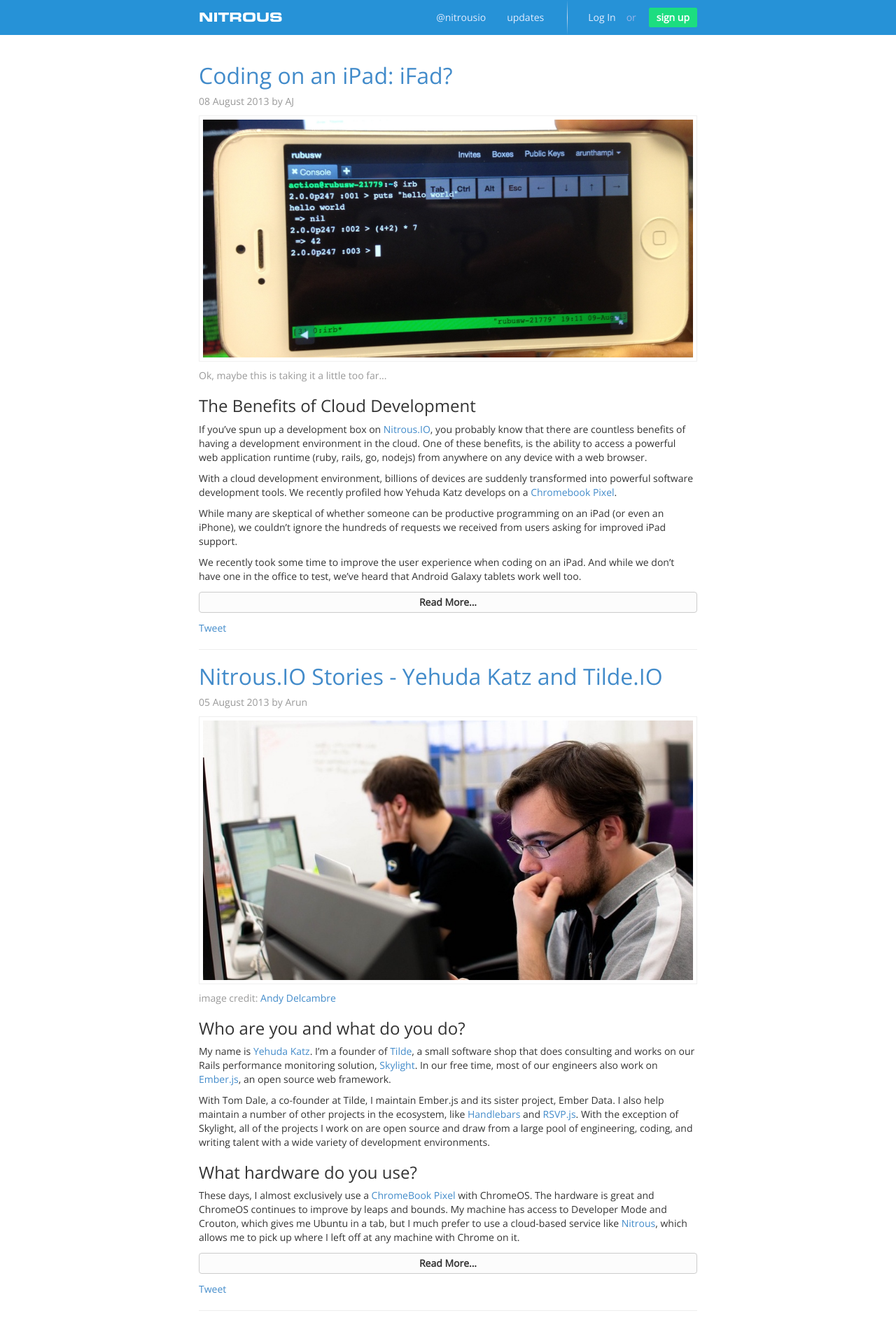
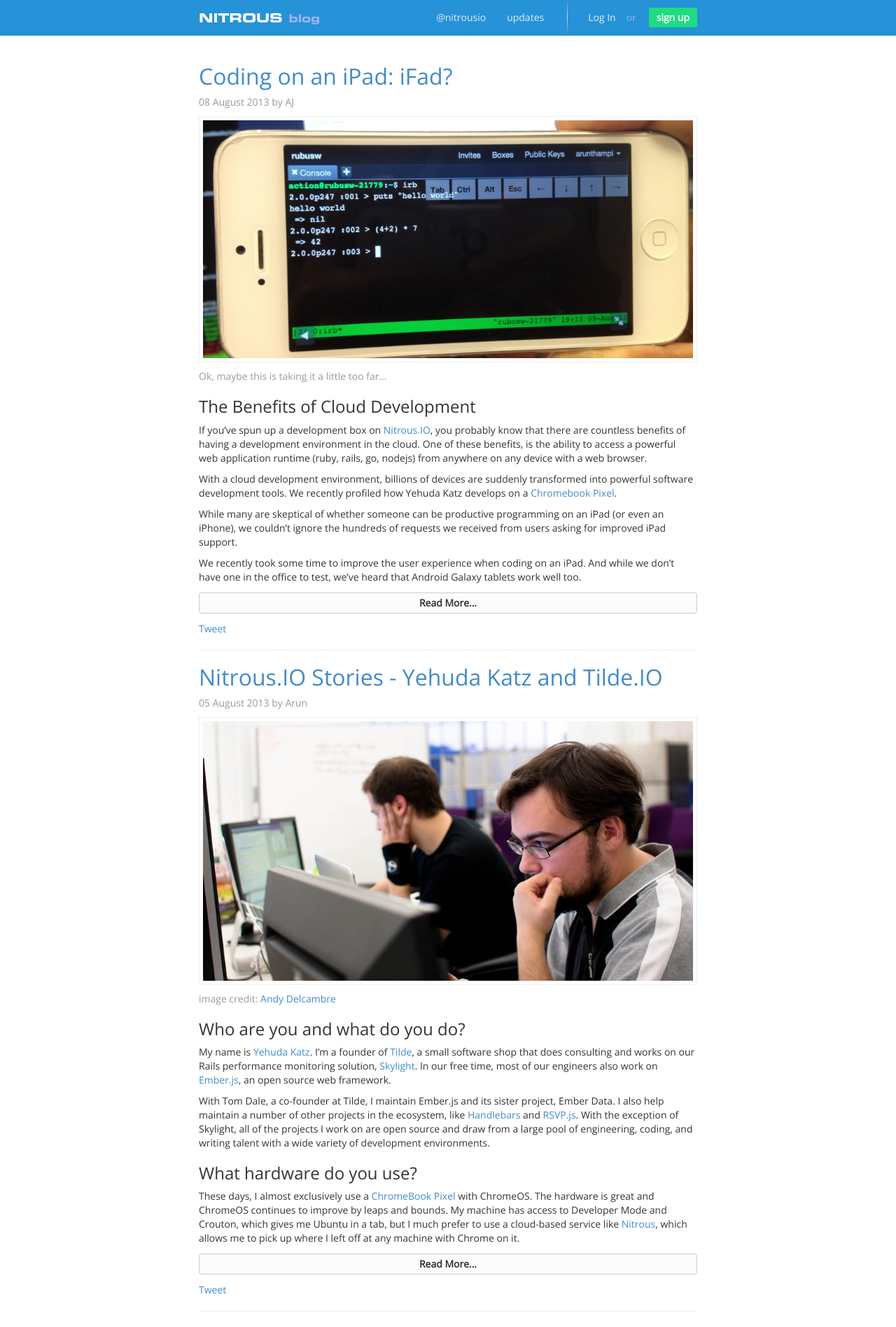
Before and after one commit to koheishingai/blog, a Jekyll site: the page built from index.html, in a window 1280 px wide. Shown: the top 1897 px of the page at 70% size. Built offline with Jekyll 4.4.1, drawn with Linux system fonts in a browser that asks for light colours; Markdown is read by kramdown in place of the engine named in the settings; the list of posts is cut into pages by our own code; comment, search, counter and statistics services are not loaded.

Commit message:
added blog text to toolbar and adjusted height adjustment

```diff
--- a/_layouts/default.html
+++ b/_layouts/default.html
@@ -7,7 +7,7 @@
         <span class="icon-bar"></span>
         <span class="icon-bar"></span>
       </button>
-      <a class="navbar-brand" href="/">Nitrous</a>
+      <a class="navbar-brand" href="/">Nitrous <span>blog</span></a>
 
       <div class="nav-collapse collapse navbar-responsive-collapse">
         <ul class="nav navbar-nav pull-right">
--- a/css/action.css
+++ b/css/action.css
@@ -39,6 +39,13 @@
   font-family: 'EurostileLTPro-BoldEx2';
   text-transform: uppercase;
   -webkit-font-smoothing: antialiased;
+}
+
+.navbar-brand span {
+color: #9CB6EB;
+font-size: 16px;
+font-family: "EurostileLTPro-BoldEx2", Arial, Sans-serif;
+text-transform: lowercase;
 }
 
 .navbar-nav > li > a {
```
Also changed, not shown: vendor/bootstrap3/css/bootstrap.css.
